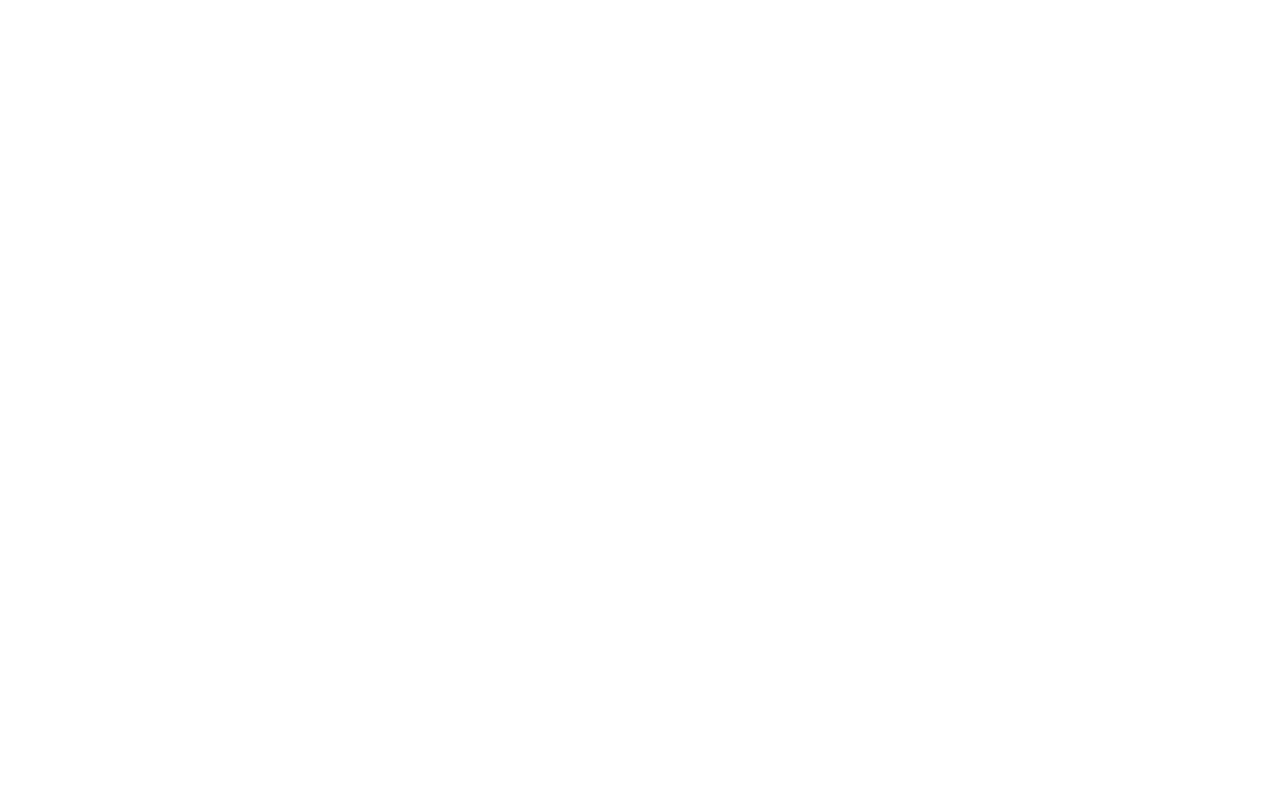
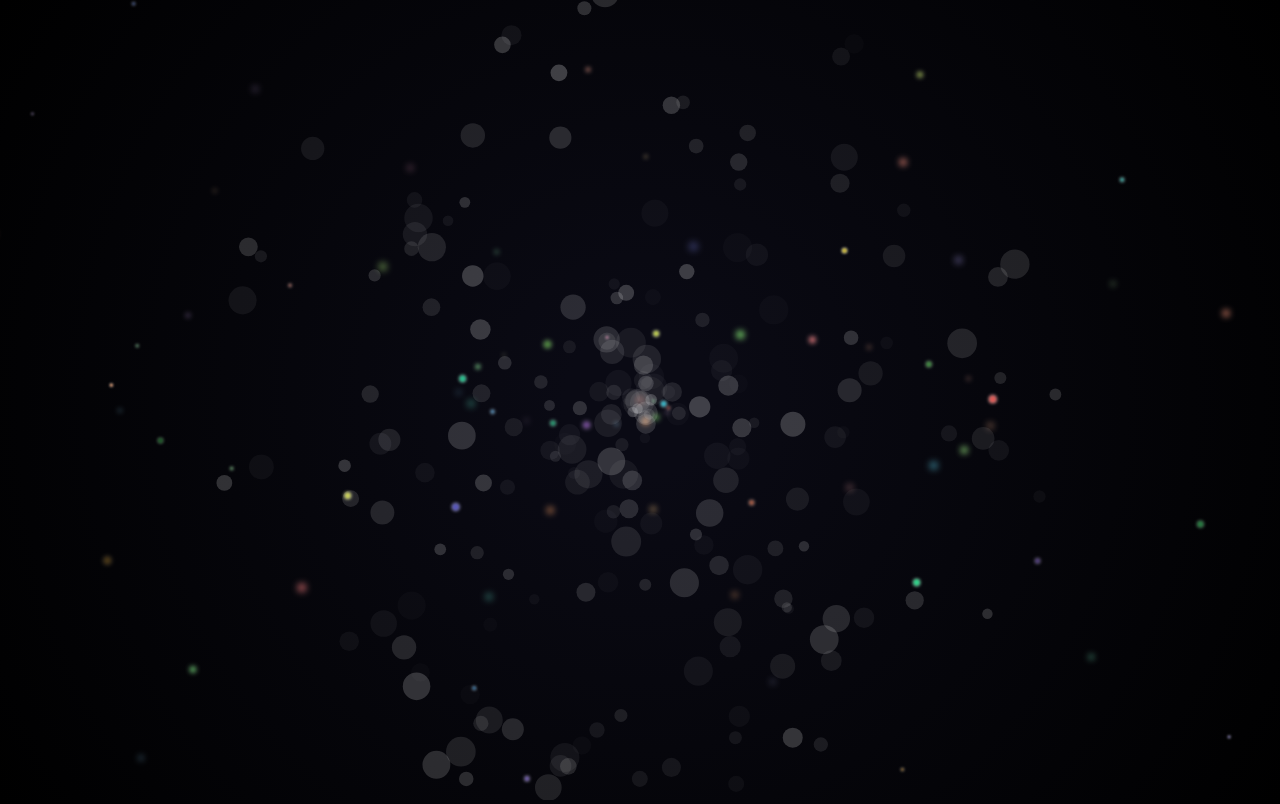
Before and after one commit to LootFiend/TerminalIntelligence.github.io, a plain HTML site: page index.html in a window 1280 px wide. Drawn offline with nearby package versions, Linux system fonts and the light colour scheme.

Commit message:
Update index.html

```diff
--- a/index.html
+++ b/index.html
@@ -70,4 +70,29 @@
             .attr("r", d => d.r)
             .attr("fill", d => d.color)  // Using the color scale for stars
             .attr("opacity", d => d.opacity)
-            .attr("stroke", "rgba(255
+            .attr("stroke", "rgba(255, 255, 255, 0.3)")
+            .attr("stroke-width", 2)
+            .style("filter", d => `blur(${d.blur}px)`);
+
+        // Create nebulae (dust clouds)
+        g.selectAll("circle.dust")
+            .data(dustNodes)
+            .enter().append("circle")
+            .attr("class", "dust")
+            .attr("cx", d => d.x)
+            .attr("cy", d => d.y)
+            .attr("r", d => d.r)
+            .attr("fill", d => d.color)  // Semi-transparent dust color
+            .attr("opacity", d => d.opacity);
+
+        // Zoom and Pan
+        const zoom = d3.zoom()
+            .scaleExtent([0.5, 5])
+            .on("zoom", (event) => {
+                g.attr("transform", event.transform);
+            });
+
+        svg.call(zoom);
+    </script>
+</body>
+</html>
```
